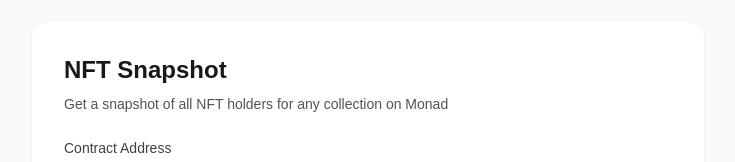
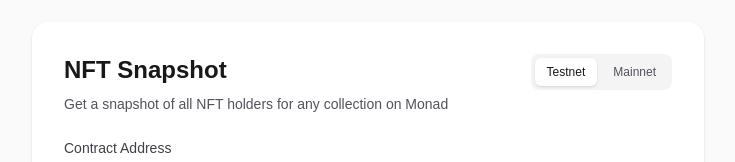
Before and after one commit to portdeveloper/nft-snapshot, a Next.js app: page / in a window 1280 px wide. Shown: the part 250-412 px from the top of the page, without its empty margins (272-1007 px from the left). Built offline with nearby package versions, Linux system fonts and the light colour scheme.

Commit message:
Add testnet/mainnet network toggle
- Add network column to database schema
- Update API routes to accept network parameter
- Add network toggle UI with localStorage persistence
- Update About page to mention Monad Testnet

```diff
--- a/app/about/page.tsx
+++ b/app/about/page.tsx
@@ -128,9 +128,10 @@
                 >
                   Envio HyperSync
                 </a>
-                {" "}for lightning-fast blockchain data indexing. HyperSync enables us to query
-                all Transfer events for any NFT collection in seconds, regardless of how many
-                transfers have occurred.
+                {" "}for lightning-fast blockchain data indexing on{" "}
+                <span className="font-medium text-zinc-900 dark:text-zinc-100">Monad Testnet</span>.
+                HyperSync enables us to query all Transfer events for any NFT collection in seconds,
+                regardless of how many transfers have occurred.
               </p>
             </section>
           </div>
--- a/app/api/collections/route.ts
+++ b/app/api/collections/route.ts
@@ -1,12 +1,17 @@
-import { NextResponse } from "next/server";
-import { getAllSnapshots } from "@/app/lib/db";
+import { NextRequest, NextResponse } from "next/server";
+import { getAllSnapshots, Network } from "@/app/lib/db";
 
-export async function GET() {
+export async function GET(request: NextRequest) {
+  const searchParams = request.nextUrl.searchParams;
+  const networkParam = searchParams.get("network");
+  const network: Network | undefined = networkParam === "mainnet" ? "mainnet" : networkParam === "testnet" ? "testnet" : undefined;
+
   try {
-    const snapshots = await getAllSnapshots();
+    const snapshots = await getAllSnapshots(network);
     return NextResponse.json({
       collections: snapshots.map((s) => ({
         contract: s.contract_address,
+        network: s.network,
         snapshotBlock: Number(s.snapshot_block),
         merkleRoot: s.merkle_root,
         totalNfts: s.total_nfts,
--- a/app/api/snapshot/route.ts
+++ b/app/api/snapshot/route.ts
@@ -1,13 +1,16 @@
 import { NextRequest, NextResponse } from "next/server";
 import { MerkleTree } from "merkletreejs";
 import keccak256 from "keccak256";
-import { getSnapshot, getOwnership, saveSnapshot } from "@/app/lib/db";
+import { getSnapshot, getOwnership, saveSnapshot, Network } from "@/app/lib/db";
 
 // ERC721 Transfer(address from, address to, uint256 tokenId)
 const TRANSFER_EVENT_SIGNATURE =
   "0xddf252ad1be2c89b69c2b068fc378daa952ba7f163c4a11628f55a4df523b3ef";
 
-const HYPERSYNC_URL = "https://monad-testnet.hypersync.xyz";
+const HYPERSYNC_URLS: Record<Network, string> = {
+  testnet: "https://monad-testnet.hypersync.xyz",
+  mainnet: "https://monad.hypersync.xyz",
+};
 
 function parseAddress(topic: string): string {
   // Topics are 32 bytes, addresses are 20 bytes (40 hex chars)
@@ -46,7 +49,8 @@
 
 async function queryHypersync(
   contractAddress: string,
-  fromBlock: number
+  fromBlock: number,
+  network: Network
 ): Promise<HypersyncResponse> {
   const query = {
     from_block: fromBlock,
@@ -61,7 +65,7 @@
     },
   };
 
-  const response = await fetch(`${HYPERSYNC_URL}/query`, {
+  const response = await fetch(`${HYPERSYNC_URLS[network]}/query`, {
     method: "POST",
     headers: {
       "Content-Type": "application/json",
@@ -78,8 +82,8 @@
   return response.json();
 }
 
-async function getLatestBlock(): Promise<number> {
-  const response = await fetch(`${HYPERSYNC_URL}/height`, {
+async function getLatestBlock(network: Network): Promise<number> {
+  const response = await fetch(`${HYPERSYNC_URLS[network]}/height`, {
     headers: {
       Authorization: `Bearer ${process.env.HYPERSYNC_BEARER_TOKEN}`,
     },
@@ -93,8 +97,8 @@
   return data.height;
 }
 
-async function fetchFromHypersync(contractAddress: string) {
-  const latestBlock = await getLatestBlock();
+async function fetchFromHypersync(contractAddress: string, network: Network) {
+  const latestBlock = await getLatestBlock(network);
 
   // Map to track current ownership: tokenId -> owner
   const ownership = new Map<string, string>();
@@ -103,7 +107,7 @@
   let hasMore = true;
 
   while (hasMore) {
-    const response = await queryHypersync(contractAddress, fromBlock);
+    const response = await queryHypersync(contractAddress, fromBlock, network);
 
     // Process all data blocks
     if (response.data && response.data.length > 0) {
@@ -186,6 +190,8 @@
   const contractAddress = searchParams.get("contract");
   const format = searchParams.get("format"); // 'csv', 'merkle'
   const refresh = searchParams.get("refresh") === "true";
+  const networkParam = searchParams.get("network");
+  const network: Network = networkParam === "mainnet" ? "mainnet" : "testnet";
 
   if (!contractAddress) {
     return NextResponse.json(
@@ -216,7 +222,7 @@
     let fromCache = false;
 
     // Check database cache first (unless refresh is requested)
-    const cachedSnapshot = !refresh ? await getSnapshot(contractAddress) : null;
+    const cachedSnapshot = !refresh ? await getSnapshot(contractAddress, network) : null;
 
     // Check if cache is stale (older than 1 hour)
     const CACHE_TTL_MS = 60 * 60 * 1000; // 1 hour
@@ -243,7 +249,7 @@
       fromCache = true;
     } else {
       // Fetch from HyperSync
-      const result = await fetchFromHypersync(contractAddress);
+      const result = await fetchFromHypersync(contractAddress, network);
       snapshotBlock = result.latestBlock;
       merkleRoot = result.merkleRoot;
       activeOwnership = result.activeOwnership;
@@ -253,6 +259,7 @@
       // Save to database
       await saveSnapshot(
         contractAddress,
+        network,
         snapshotBlock,
         merkleRoot,
         activeOwnership.length,
@@ -298,6 +305,7 @@
     // Return JSON with analytics and merkle root
     return NextResponse.json({
       contract: contractAddress,
+      network,
       snapshotBlock,
       merkleRoot,
       fromCache,
--- a/app/page.tsx
+++ b/app/page.tsx
@@ -4,8 +4,11 @@
 import { useRouter, useSearchParams } from "next/navigation";
 import Link from "next/link";
 
+type Network = "testnet" | "mainnet";
+
 interface CachedCollection {
   contract: string;
+  network: Network;
   snapshotBlock: number;
   merkleRoot: string;
   totalNfts: number;
@@ -15,6 +18,7 @@
 
 interface SnapshotData {
   contract: string;
+  network: Network;
   snapshotBlock: number;
   merkleRoot: string;
   fromCache?: boolean;
@@ -160,6 +164,7 @@
 }
 
 const SEARCH_HISTORY_KEY = "nft-snapshot-history";
+const NETWORK_KEY = "nft-snapshot-network";
 
 function getSearchHistory(): string[] {
   if (typeof window === "undefined") return [];
@@ -178,6 +183,20 @@
   localStorage.setItem(SEARCH_HISTORY_KEY, JSON.stringify(history.slice(0, 20))); // Keep max 20
 }
 
+function getSavedNetwork(): Network {
+  if (typeof window === "undefined") return "testnet";
+  try {
+    const stored = localStorage.getItem(NETWORK_KEY);
+    return stored === "mainnet" ? "mainnet" : "testnet";
+  } catch {
+    return "testnet";
+  }
+}
+
+function saveNetwork(network: Network): void {
+  localStorage.setItem(NETWORK_KEY, network);
+}
+
 function HomeContent() {
   const router = useRouter();
   const searchParams = useSearchParams();
@@ -190,11 +209,20 @@
   const [collections, setCollections] = useState<CachedCollection[]>([]);
   const [searchHistory, setSearchHistory] = useState<string[]>([]);
   const [initialLoad, setInitialLoad] = useState(true);
+  const [network, setNetwork] = useState<Network>("testnet");
 
-  // Load search history from localStorage on mount
+  // Load search history and network from localStorage on mount
   useEffect(() => {
     setSearchHistory(getSearchHistory());
+    setNetwork(getSavedNetwork());
   }, []);
+
+  // Save network to localStorage when it changes
+  const handleNetworkChange = (newNetwork: Network) => {
+    setNetwork(newNetwork);
+    saveNetwork(newNetwork);
+    setSnapshot(null); // Clear current snapshot when switching networks
+  };
 
   // Fetch cached collections only for addresses in search history
   useEffect(() => {
@@ -205,7 +233,7 @@
 
     async function fetchCollections() {
       try {
-        const response = await fetch("/api/collections");
+        const response = await fetch(`/api/collections?network=${network}`);
         if (response.ok) {
           const data = await response.json();
           const allCollections: CachedCollection[] = data.collections || [];
@@ -227,7 +255,7 @@
       }
     }
     fetchCollections();
-  }, [searchHistory]);
+  }, [searchHistory, network]);
 
   const filteredData = useMemo(() => {
     if (!snapshot) return [];
@@ -271,7 +299,7 @@
     setSearchQuery("");
 
     try {
-      const url = `/api/snapshot?contract=${address}${refresh ? "&refresh=true" : ""}`;
+      const url = `/api/snapshot?contract=${address}&network=${network}${refresh ? "&refresh=true" : ""}`;
       const response = await fetch(url);
 
       if (!response.ok) {
@@ -291,7 +319,7 @@
       setLoading(false);
       setRefreshing(false);
     }
-  }, [contractAddress, router]);
+  }, [contractAddress, router, network]);
 
   // Load contract from URL on initial mount
   useEffect(() => {
@@ -308,7 +336,7 @@
   const handleDownloadCSV = () => {
     if (!snapshot) return;
     window.open(
-      `/api/snapshot?contract=${snapshot.contract}&format=csv`,
+      `/api/snapshot?contract=${snapshot.contract}&network=${network}&format=csv`,
       "_blank"
     );
   };
@@ -316,7 +344,7 @@
   const handleDownloadMerkle = () => {
     if (!snapshot) return;
     window.open(
-      `/api/snapshot?contract=${snapshot.contract}&format=merkle`,
+      `/api/snapshot?contract=${snapshot.contract}&network=${network}&format=merkle`,
       "_blank"
     );
   };
@@ -325,12 +353,38 @@
     <div className="flex min-h-screen items-center justify-center bg-zinc-50 px-4 py-12 dark:bg-zinc-950">
       <main className="w-full max-w-2xl">
         <div className="rounded-2xl bg-white p-8 shadow-sm dark:bg-zinc-900">
-          <h1 className="mb-2 text-2xl font-semibold text-zinc-900 dark:text-zinc-100">
-            NFT Snapshot
-          </h1>
-          <p className="mb-6 text-sm text-zinc-600 dark:text-zinc-400">
-            Get a snapshot of all NFT holders for any collection on Monad
-          </p>
+          <div className="mb-6 flex items-start justify-between">
+            <div>
+              <h1 className="mb-2 text-2xl font-semibold text-zinc-900 dark:text-zinc-100">
+                NFT Snapshot
+              </h1>
+              <p className="text-sm text-zinc-600 dark:text-zinc-400">
+                Get a snapshot of all NFT holders for any collection on Monad
+              </p>
+            </div>
+            <div className="flex items-center gap-1 rounded-lg bg-zinc-100 p-1 dark:bg-zinc-800">
+              <button
+                onClick={() => handleNetworkChange("testnet")}
+                className={`cursor-pointer rounded-md px-3 py-1.5 text-xs font-medium transition-colors ${
+                  network === "testnet"
+                    ? "bg-white text-zinc-900 shadow-sm dark:bg-zinc-700 dark:text-zinc-100"
+                    : "text-zinc-600 hover:text-zinc-900 dark:text-zinc-400 dark:hover:text-zinc-200"
+                }`}
+              >
+                Testnet
+              </button>
+              <button
+                onClick={() => handleNetworkChange("mainnet")}
+                className={`cursor-pointer rounded-md px-3 py-1.5 text-xs font-medium transition-colors ${
+                  network === "mainnet"
+                    ? "bg-white text-zinc-900 shadow-sm dark:bg-zinc-700 dark:text-zinc-100"
+                    : "text-zinc-600 hover:text-zinc-900 dark:text-zinc-400 dark:hover:text-zinc-200"
+                }`}
+              >
+                Mainnet
+              </button>
+            </div>
+          </div>
 
           <div className="space-y-4">
             <div>
```
Also changed, not shown: app/lib/db.ts (+26 -9 lines).
